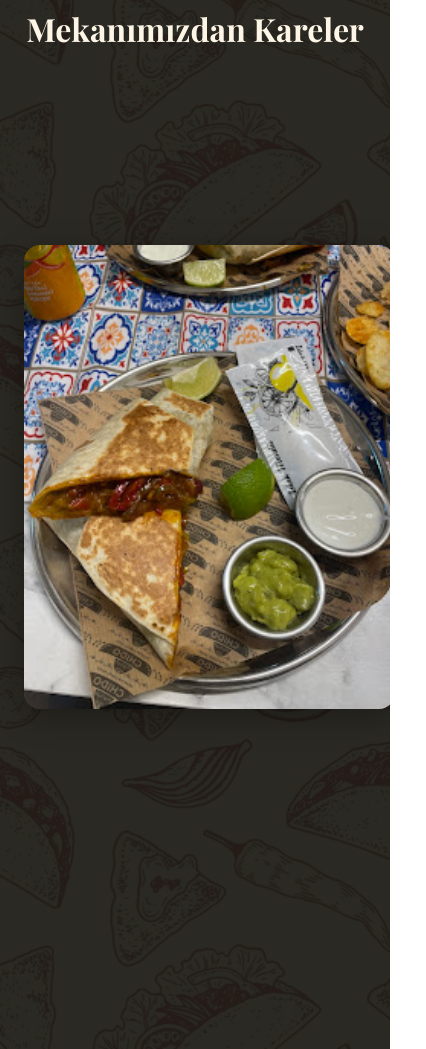
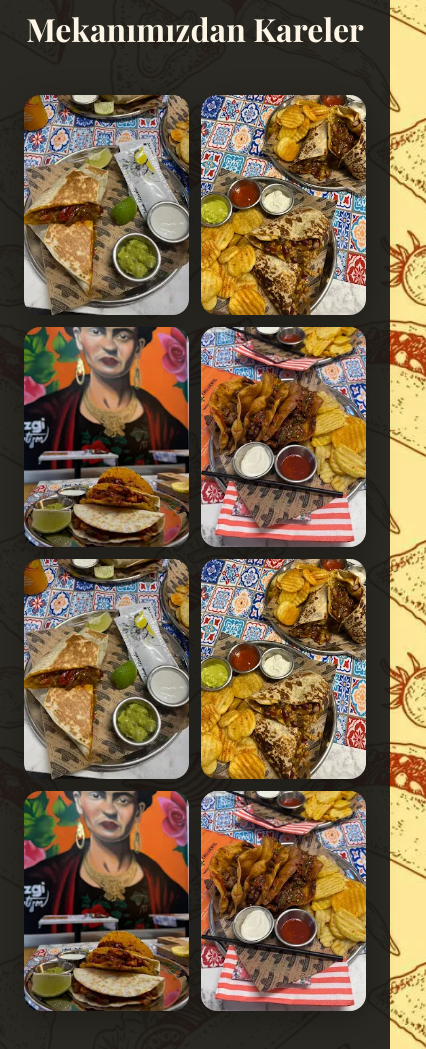
Before and after one commit to macardev/chido, a plain HTML site: page index.html in a window 390 px wide. Shown: the part 6235-7284 px from the top of the page, 426 px wide, since content can reach past the window. Drawn offline with nearby package versions, Linux system fonts and the light colour scheme.

Commit message:
mobile upgrades

```diff
--- a/index.html
+++ b/index.html
@@ -29,7 +29,7 @@
 
   <!-- PARALLAX BURRITO -->
   <div id="parallax-burrito">
-    <img src="public/images/burito.png" alt="Burrito" class="burrito-img">
+    <img src="public/images/burito.webp" alt="Burrito" class="burrito-img">
   </div>
 
   <!-- HERO -->
@@ -47,7 +47,7 @@
         <div class="hero-image fade-in-right delay-200">
         <div class="hero-blob"></div>
         <div class="chef-card">
-          <img src="public/images/yasin.jpeg" alt="Yasin Taşkan - Şef">
+          <img src="public/images/yasin.webp" alt="Yasin Taşkan - Şef">
         </div>
       </div>
     </div>
@@ -183,14 +183,14 @@
     </div>
     <div class="gallery-sticky">
       <div class="gallery-track">
-        <div class="gallery-item"><img src="public/images/chido1.jpg" alt="Chido Mexican Food" loading="lazy"></div>
-        <div class="gallery-item"><img src="public/images/chido2.jpg" alt="Chido Mexican Food" loading="lazy"></div>
-        <div class="gallery-item"><img src="public/images/chido3.jpg" alt="Chido Mexican Food" loading="lazy"></div>
-        <div class="gallery-item"><img src="public/images/chido4.jpg" alt="Chido Mexican Food" loading="lazy"></div>
-        <div class="gallery-item"><img src="public/images/chido1.jpg" alt="Chido Mexican Food" loading="lazy"></div>
-        <div class="gallery-item"><img src="public/images/chido2.jpg" alt="Chido Mexican Food" loading="lazy"></div>
-        <div class="gallery-item"><img src="public/images/chido3.jpg" alt="Chido Mexican Food" loading="lazy"></div>
-        <div class="gallery-item"><img src="public/images/chido4.jpg" alt="Chido Mexican Food" loading="lazy"></div>
+        <div class="gallery-item"><img src="public/images/chido1.webp" alt="Chido Mexican Food" loading="lazy"></div>
+        <div class="gallery-item"><img src="public/images/chido2.webp" alt="Chido Mexican Food" loading="lazy"></div>
+        <div class="gallery-item"><img src="public/images/chido3.webp" alt="Chido Mexican Food" loading="lazy"></div>
+        <div class="gallery-item"><img src="public/images/chido4.webp" alt="Chido Mexican Food" loading="lazy"></div>
+        <div class="gallery-item"><img src="public/images/chido1.webp" alt="Chido Mexican Food" loading="lazy"></div>
+        <div class="gallery-item"><img src="public/images/chido2.webp" alt="Chido Mexican Food" loading="lazy"></div>
+        <div class="gallery-item"><img src="public/images/chido3.webp" alt="Chido Mexican Food" loading="lazy"></div>
+        <div class="gallery-item"><img src="public/images/chido4.webp" alt="Chido Mexican Food" loading="lazy"></div>
       </div>
     </div>
   </section>
--- a/script.js
+++ b/script.js
@@ -33,20 +33,16 @@ document.addEventListener('DOMContentLoaded', () => {
   const navAnchors = document.querySelectorAll('.nav-links a');
 
   const observerOptions = {
-    threshold: 0.25,
+    threshold: 0.1,
     rootMargin: '-80px 0px 0px 0px'
   };
 
   const observer = new IntersectionObserver((entries) => {
     entries.forEach(entry => {
       const fadeEls = entry.target.querySelectorAll('.fade-in, .fade-in-left, .fade-in-right, .fade-in-scale, .fade-in-rotate');
-      fadeEls.forEach(el => {
-        if (entry.isIntersecting) {
-          el.classList.add('visible');
-        } else {
-          el.classList.remove('visible');
-        }
-      });
+      if (entry.isIntersecting) {
+        fadeEls.forEach(el => el.classList.add('visible'));
+      }
 
       if (entry.isIntersecting) {
         navAnchors.forEach(a => a.classList.remove('active'));
@@ -115,12 +111,14 @@ document.addEventListener('DOMContentLoaded', () => {
 
   function setGalleryHeight() {
     if (!galeri || !galleryTrack) return;
+    if (window.innerWidth <= 768) { galeri.style.height = ''; return; }
     const extraScroll = Math.max(0, galleryTrack.scrollWidth - window.innerWidth);
     galeri.style.height = `${extraScroll + window.innerHeight}px`;
   }
 
   function updateGallery() {
     if (!galeri || !galleryTrack) return;
+    if (window.innerWidth <= 768) { galleryTrack.style.transform = ''; return; }
     const rect = galeri.getBoundingClientRect();
     const sectionHeight = galeri.offsetHeight;
     const viewHeight = window.innerHeight;
--- a/style.css
+++ b/style.css
@@ -11,7 +11,7 @@ html {
 body {
   font-family: 'Inter', sans-serif;
   color: #1A1A1A;
-  background-image: url('public/images/burito-bg3.jfif');
+  background-image: url('public/images/burito-bg3.webp');
   background-size: cover;
   background-attachment: fixed;
   background-position: center;
@@ -1003,14 +1003,32 @@ footer {
     align-self: stretch;
   }
 
+  .gallery-sticky {
+    position: relative;
+    top: 0;
+    height: auto;
+    overflow: visible;
+  }
+
   .gallery-track {
-    gap: 16px;
+    flex-wrap: wrap;
+    justify-content: center;
+    gap: 12px;
     padding: 0 24px;
+    height: auto;
   }
 
   .gallery-item {
-    height: 55vh;
-    min-width: 240px;
+    width: calc(50% - 6px);
+    height: auto;
+    aspect-ratio: 3/4;
+    min-width: 0;
+  }
+
+  .gallery-item img {
+    width: 100%;
+    height: 100%;
+    object-fit: cover;
   }
 
   section {
```
Also changed, not shown: public/images/burito-bg3.webp (added), public/images/burito.webp (added), public/images/chido1.webp (added), public/images/chido2.webp (added), public/images/chido3.webp (added), public/images/chido4.webp (added), public/images/yasin.webp (added), 1 other file.
